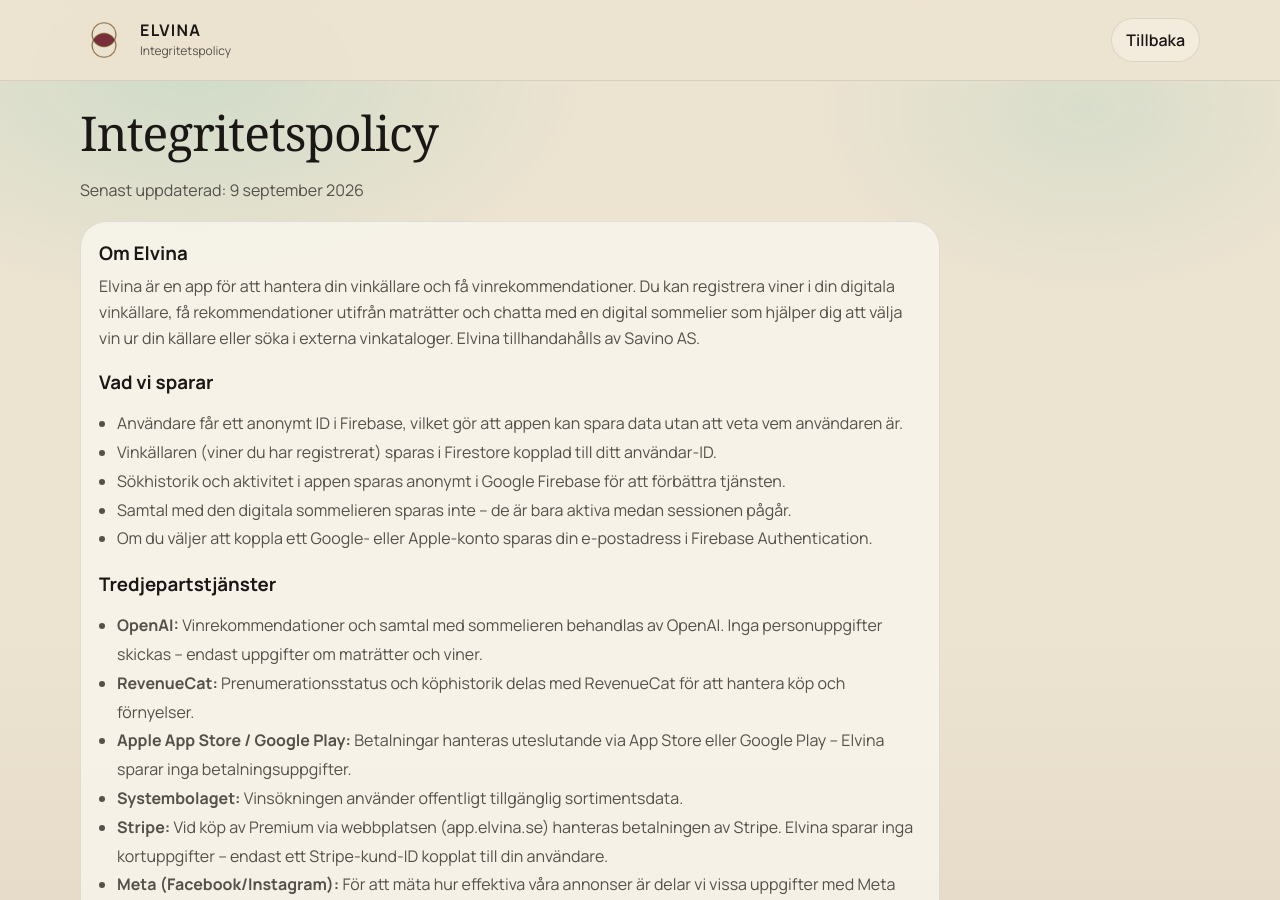
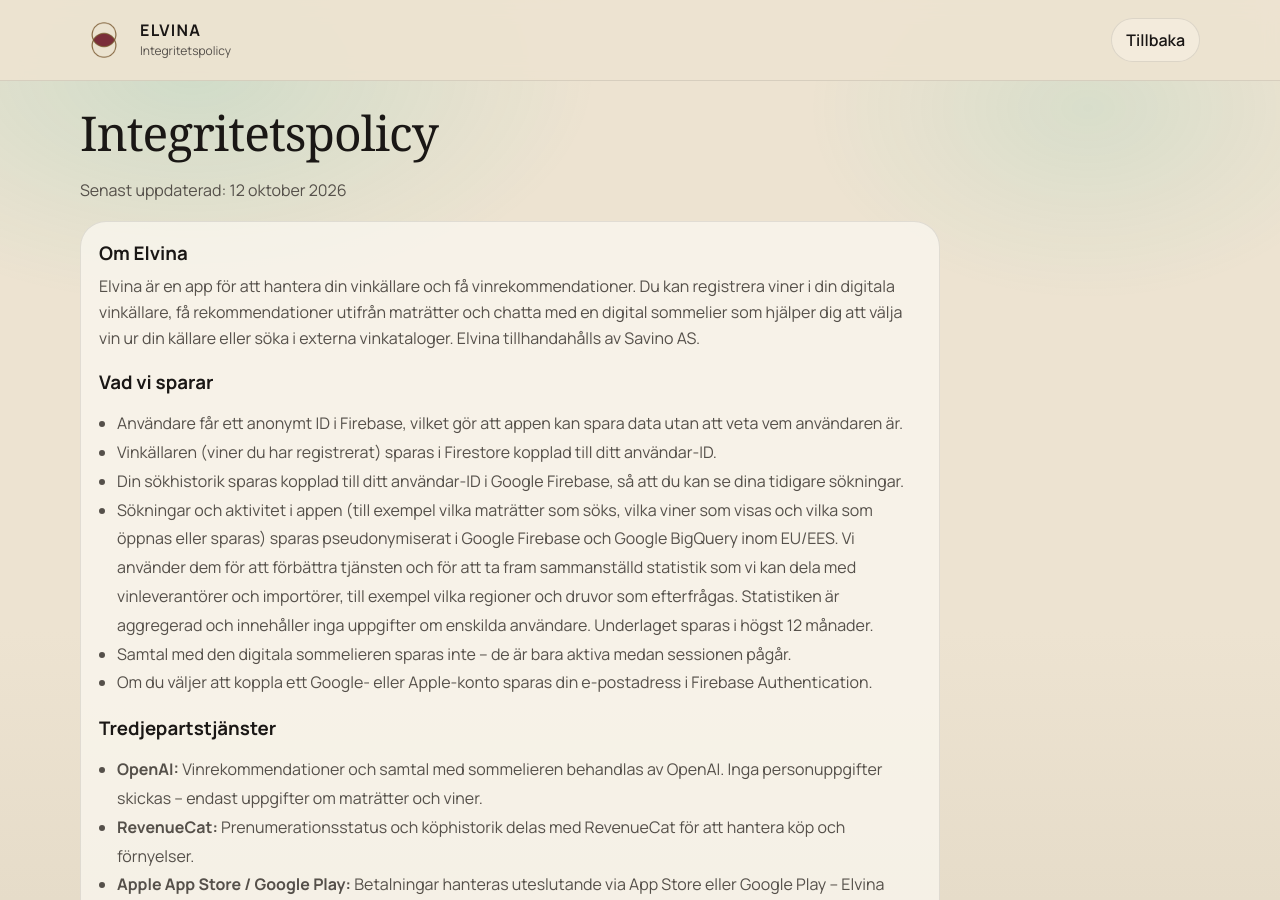
Before and after one commit to timkirstein/elvina-support, a Jekyll site: the page privacy.html, which Jekyll copies as it is, in a window 1280 px wide and 900 px high. Built offline with Jekyll 4.4.1, drawn with Linux system fonts in a browser that asks for light colours; some web fonts are replaced; some of the changed text lies outside the part shown.

Commit message:
Integritetspolicy: pseudonymiserad statistik, BigQuery och 12 månaders lagring
Co-Authored-By: Claude Sonnet 5.5 <noreply@anthropic.com>

```diff
--- a/privacy.html
+++ b/privacy.html
@@ -41,7 +41,7 @@
     <main class="first-section">
       <div class="container">
         <h1>Integritetspolicy</h1>
-        <p class="lead">Senast uppdaterad: 9 september 2026</p>
+        <p class="lead">Senast uppdaterad: 12 oktober 2026</p>
 
         <div class="card" style="max-width: 860px">
           <h3>Om Elvina</h3>
@@ -65,8 +65,19 @@
               kopplad till ditt användar-ID.
             </li>
             <li>
-              Sökhistorik och aktivitet i appen sparas anonymt i Google
-              Firebase för att förbättra tjänsten.
+              Din sökhistorik sparas kopplad till ditt användar-ID i Google
+              Firebase, så att du kan se dina tidigare sökningar.
+            </li>
+            <li>
+              Sökningar och aktivitet i appen (till exempel vilka maträtter
+              som söks, vilka viner som visas och vilka som öppnas eller
+              sparas) sparas pseudonymiserat i Google Firebase och Google
+              BigQuery inom EU/EES. Vi använder dem för att förbättra
+              tjänsten och för att ta fram sammanställd statistik som vi kan
+              dela med vinleverantörer och importörer, till exempel vilka
+              regioner och druvor som efterfrågas. Statistiken är aggregerad
+              och innehåller inga uppgifter om enskilda användare. Underlaget
+              sparas i högst 12 månader.
             </li>
             <li>
               Samtal med den digitala sommelieren sparas inte – de är bara
@@ -167,7 +178,8 @@
 
           <h3 style="margin-top: 18px">Lagring och säkerhet</h3>
           <p>
-            All data lagras i Google Firebase (EU/EES). Kommunikationen mellan
+            All data lagras i Google Firebase och Google BigQuery (EU/EES).
+            Kommunikationen mellan
             appen och servrarna är krypterad (HTTPS).
           </p>
 
```
